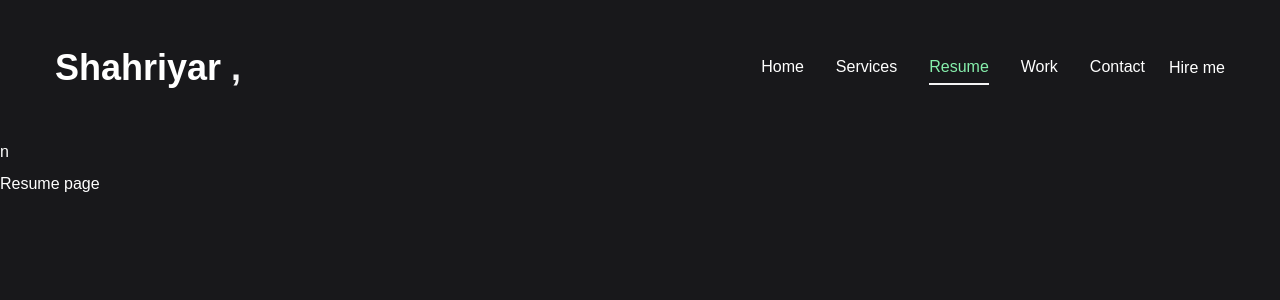
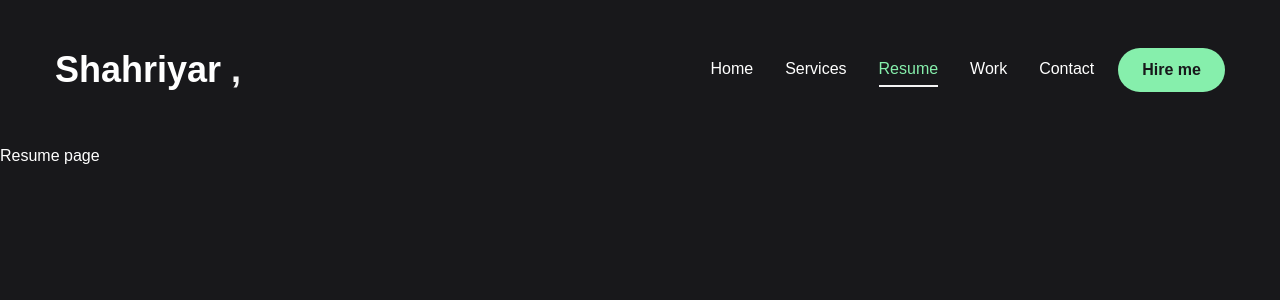
Before and after one commit to Shahriyar001/next-portfolio, a Next.js app: page /resume in a window 1280 px wide. Shown: the top 300 px of the page. Built offline with nearby package versions, Linux system fonts and the light colour scheme.

Commit message:
button customize

```diff
--- a/components/Header.jsx
+++ b/components/Header.jsx
@@ -2,6 +2,7 @@ import Link from "next/link";
 import React from "react";
 import Nav from "./Nav";
 import MobileNav from "./MobileNav";
+import { Button } from "./ui/button";
 
 const Header = () => {
   return (
@@ -15,7 +16,7 @@ const Header = () => {
         <div className="hidden xl:flex items-center gap-6">
           <Nav />
           <Link href="/contact">
-            <button className="btn btn-primary">Hire me</button>
+            <Button className="btn btn-primary">Hire me</Button>
           </Link>
         </div>
         <div className="xl:hidden ">
--- a/components/StairTransition.jsx
+++ b/components/StairTransition.jsx
@@ -20,7 +20,6 @@ const StairTransition = () => {
               transition: { delay: 1, duration: 0.4, ease: "easeInOut" },
             }}
           />
-          n
         </div>
       </AnimatePresence>
     </>
--- a/components/ui/button.jsx
+++ b/components/ui/button.jsx
@@ -1,30 +1,23 @@
-import * as React from "react"
-import { Slot } from "@radix-ui/react-slot"
+import * as React from "react";
+import { Slot } from "@radix-ui/react-slot";
 import { cva } from "class-variance-authority";
 
-import { cn } from "@/lib/utils"
+import { cn } from "@/lib/utils";
 
 const buttonVariants = cva(
-  "inline-flex items-center justify-center gap-2 whitespace-nowrap rounded-md text-sm font-medium transition-colors focus-visible:outline-none focus-visible:ring-1 focus-visible:ring-ring disabled:pointer-events-none disabled:opacity-50 [&_svg]:pointer-events-none [&_svg]:size-4 [&_svg]:shrink-0",
+  "inline-flex items-center justify-center gap-2 whitespace-nowrap rounded-full text-base font-semibold ring-offset-white transition-colors",
   {
     variants: {
       variant: {
-        default:
-          "bg-primary text-primary-foreground shadow hover:bg-primary/90",
-        destructive:
-          "bg-destructive text-destructive-foreground shadow-sm hover:bg-destructive/90",
+        default: "bg-green-300 text-primary hover:bg-accent-hover",
+        primary: "bg-primary text-white",
         outline:
-          "border border-input bg-background shadow-sm hover:bg-accent hover:text-accent-foreground",
-        secondary:
-          "bg-secondary text-secondary-foreground shadow-sm hover:bg-secondary/80",
-        ghost: "hover:bg-accent hover:text-accent-foreground",
-        link: "text-primary underline-offset-4 hover:underline",
+          "border border-accent text-accent bg-transparent hover:bg:accent hover:text-primary",
       },
       size: {
-        default: "h-9 px-4 py-2",
-        sm: "h-8 rounded-md px-3 text-xs",
-        lg: "h-10 rounded-md px-8",
-        icon: "h-9 w-9",
+        default: "h-[44px] px-6",
+        sm: "h-[48px] px-6",
+        lg: "h-[56px] px-8 text-sm uppercase tracking-[2px]",
       },
     },
     defaultVariants: {
@@ -32,17 +25,20 @@ const buttonVariants = cva(
       size: "default",
     },
   }
-)
+);
 
-const Button = React.forwardRef(({ className, variant, size, asChild = false, ...props }, ref) => {
-  const Comp = asChild ? Slot : "button"
-  return (
-    (<Comp
-      className={cn(buttonVariants({ variant, size, className }))}
-      ref={ref}
-      {...props} />)
-  );
-})
-Button.displayName = "Button"
+const Button = React.forwardRef(
+  ({ className, variant, size, asChild = false, ...props }, ref) => {
+    const Comp = asChild ? Slot : "button";
+    return (
+      <Comp
+        className={cn(buttonVariants({ variant, size, className }))}
+        ref={ref}
+        {...props}
+      />
+    );
+  }
+);
+Button.displayName = "Button";
 
-export { Button, buttonVariants }
+export { Button, buttonVariants };
```
